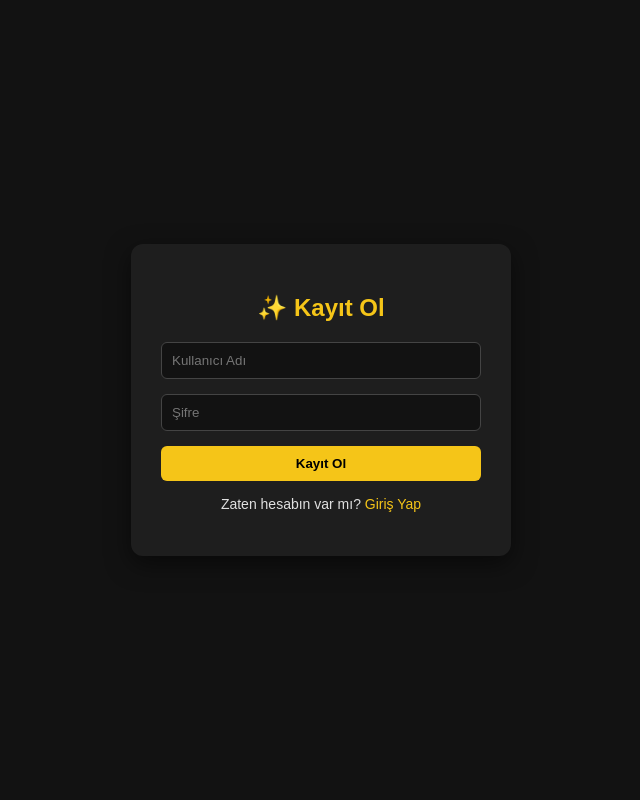
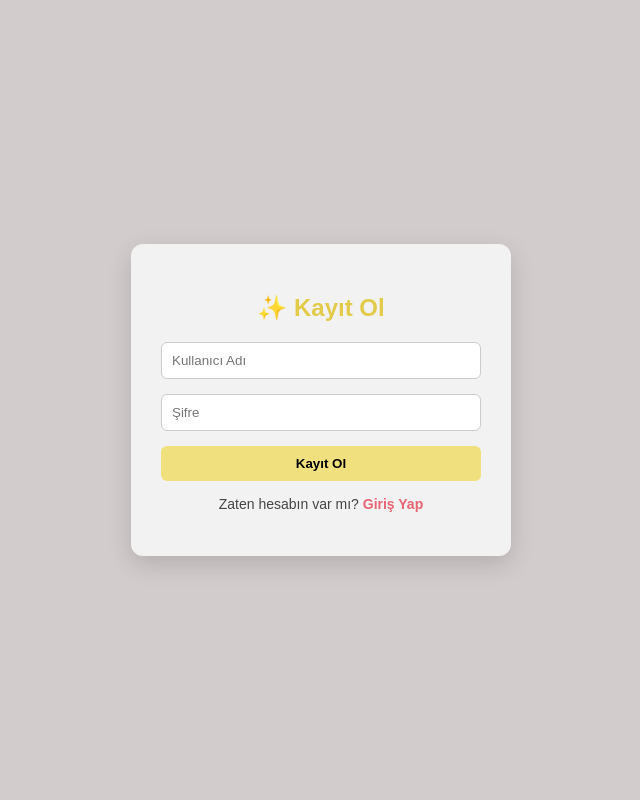
Before and after one commit to ozlemcan5/dizi_film_webapp, a Flask app: page /register in a window 1280 px wide. Shown: the whole page, without its empty margins (319-959 px from the left). Run offline with Flask 3, Linux system fonts and the light colour scheme.

Commit message:
Update register.html

```diff
--- a/templates/register.html
+++ b/templates/register.html
@@ -4,14 +4,14 @@
     <meta charset="UTF-8">
     <title>Kayıt Ol - Ne İzlesem?</title>
     <style>
-        body { background-color: #121212; color: #e0e0e0; font-family: sans-serif; display: flex; justify-content: center; align-items: center; height: 100vh; margin: 0; }
-        .card { background: #1e1e1e; padding: 30px; border-radius: 12px; width: 320px; box-shadow: 0 8px 24px rgba(0,0,0,0.5); }
-        h2 { color: #f5c518; text-align: center; margin-bottom: 20px; }
-        input { width: 100%; padding: 10px; margin-bottom: 15px; border-radius: 6px; border: 1px solid #444; background: #121212; color: #fff; box-sizing: border-box; }
-        button { width: 100%; background: #f5c518; color: #000; border: none; padding: 10px; font-weight: bold; border-radius: 6px; cursor: pointer; }
-        p { text-align: center; font-size: 14px; margin-top: 15px; }
-        a { color: #f5c518; text-decoration: none; }
-        .alert { background: #ff4757; color: white; padding: 10px; border-radius: 6px; margin-bottom: 15px; text-align: center; font-size: 14px; }
+        body { background-color: #d3cccc; color: #222222; font-family: sans-serif; display: flex; justify-content: center; align-items: center; height: 100vh; margin: 0; }
+        .card { background: #f2f2f2; padding: 30px; border-radius: 12px; width: 320px; box-shadow: 0 8px 24px rgba(0,0,0,0.15); }
+        h2 { color: #e2cb4a; text-align: center; margin-bottom: 20px; }
+        input { width: 100%; padding: 10px; margin-bottom: 15px; border-radius: 6px; border: 1px solid #ccc; background: #ffffff; color: #000; box-sizing: border-box; }
+        button { width: 100%; background: #f1e07e; color: #000; border: none; padding: 10px; font-weight: bold; border-radius: 6px; cursor: pointer; }
+        p { text-align: center; font-size: 14px; margin-top: 15px; color: #444; }
+        a { color: #e96472; text-decoration: none; font-weight: bold; }
+        .alert { background: #d93848; color: white; padding: 10px; border-radius: 6px; margin-bottom: 15px; text-align: center; font-size: 14px; font-weight: bold; }
     </style>
 </head>
 <body>
```
